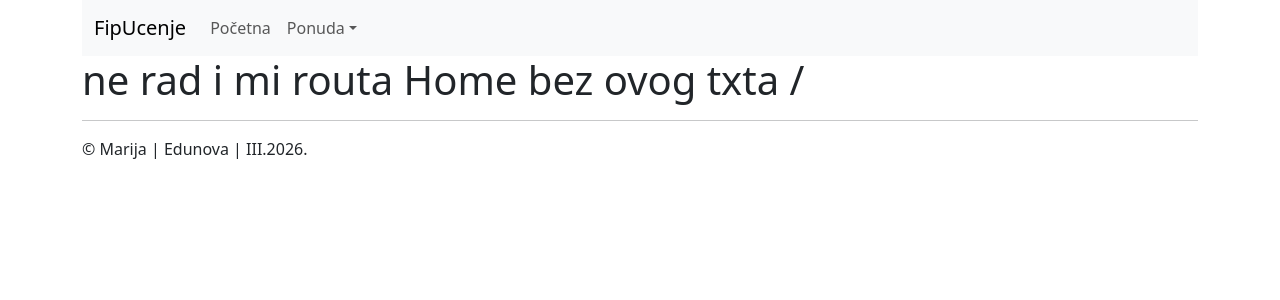
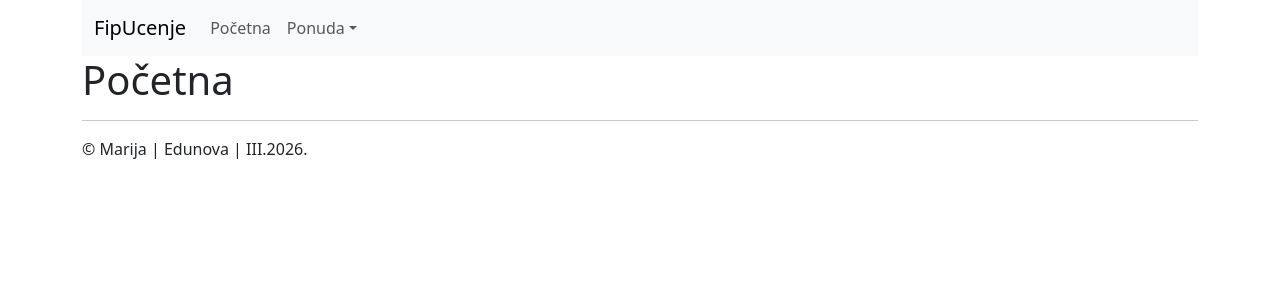
Before and after one commit to marijadergez/FipUcenje, a React (Vite) app: page / in a window 1280 px wide. Shown: the top 300 px of the page. Built offline with nearby package versions, Linux system fonts and the light colour scheme.

Commit message:
usluge i kontakt imaju tekst a home je poporavljen route

```diff
--- a/src/App.jsx
+++ b/src/App.jsx
@@ -5,7 +5,8 @@ import Izbornik from './components/Izbornik'
 import { Route, Routes } from 'react-router-dom'
 import { RouteNames } from './constants'
 import UslugePregled from './usluge/UslugePregled'
-import Home from './pages/Home'
+
+
 
 function App() {
 
@@ -13,10 +14,9 @@ function App() {
     <Container>
       <Izbornik />
       <Routes>
-        <Route path={RouteNames.HOME} element={<h1>ne rad i mi routa Home bez ovog txta {RouteNames.HOME} </h1>}  />
-        <Route path={RouteNames.UslugePregled} element={<UslugePregled />}  />
-          <Route path={RouteNames.KONTAKT} />
-
+          <Route path={RouteNames.HOME} element={<h1>Početna</h1>}  />
+          <Route path={RouteNames.KONTAKT} element={<h1>Kontakt</h1>}  />
+          <Route path={RouteNames.USLUGE} element={<UslugePregled />}  />
 
 
       </Routes>
```
